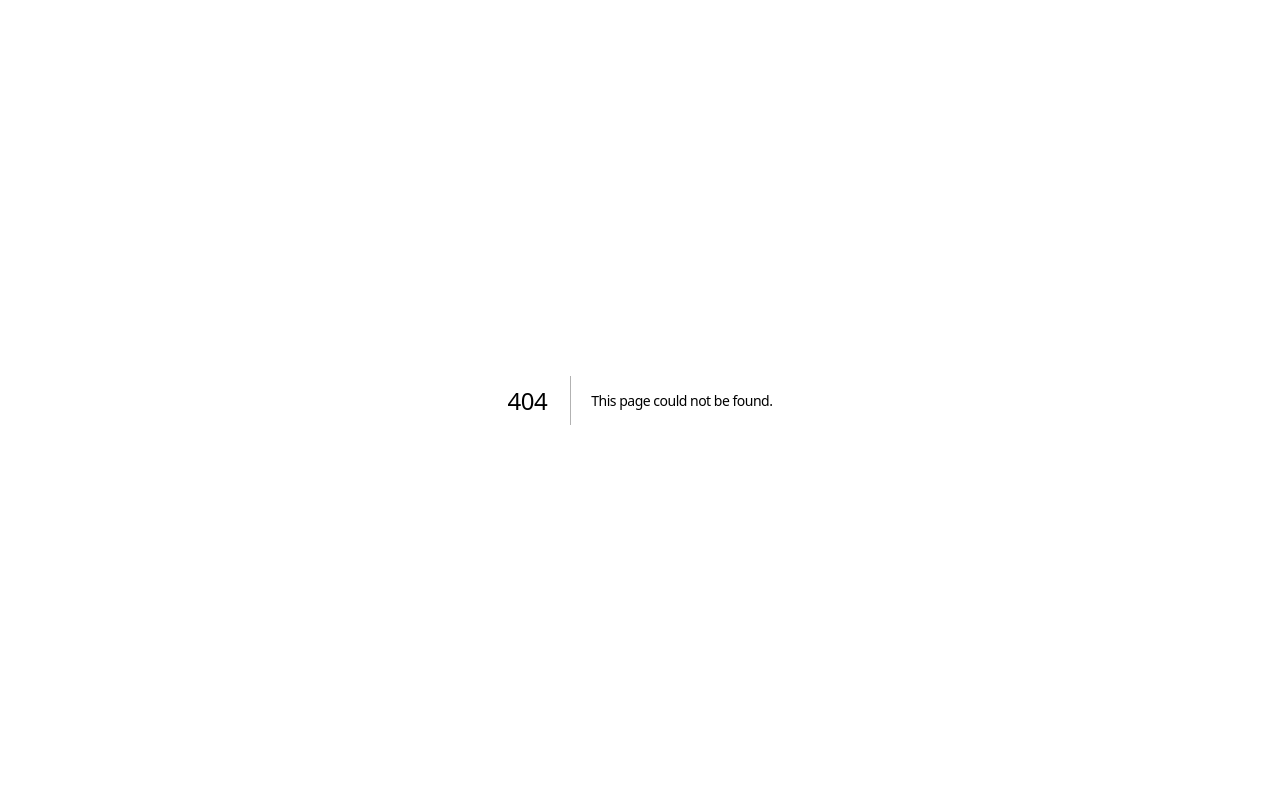
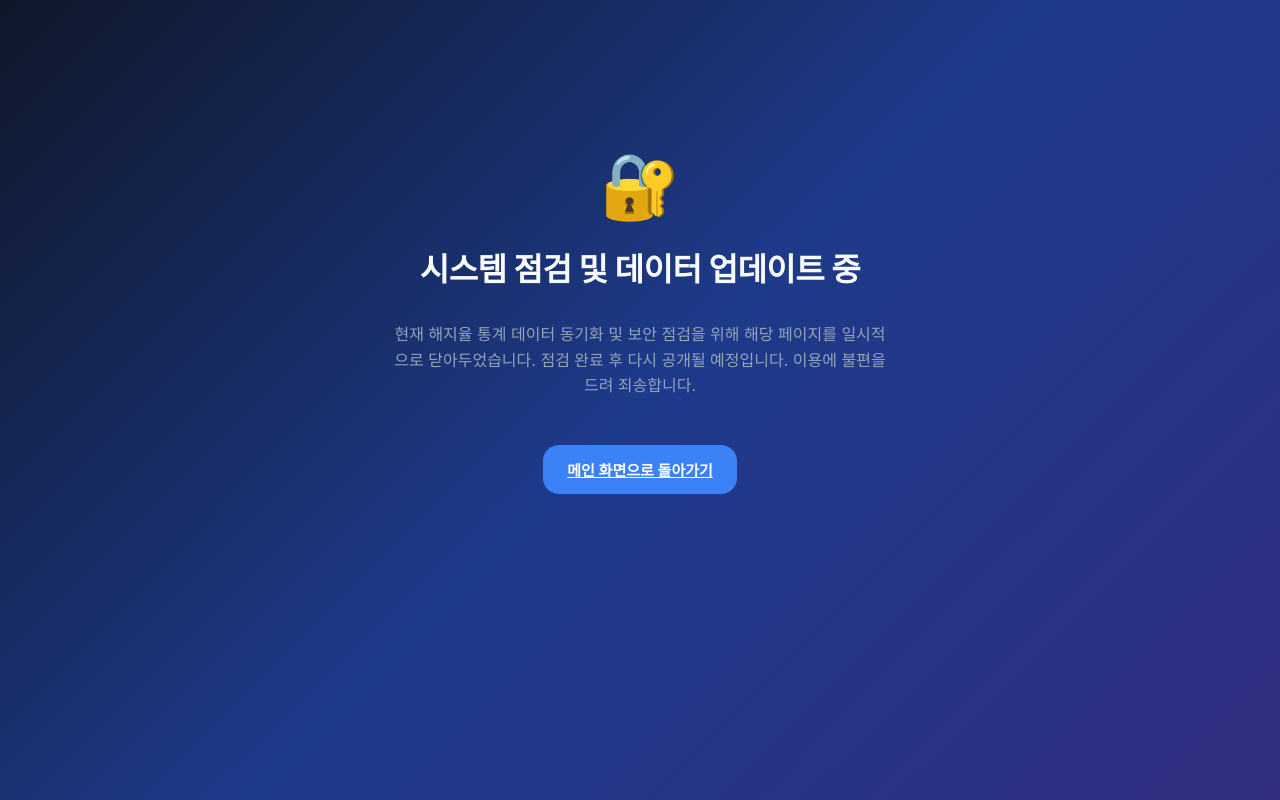
Before and after one commit to bough38-web/https-github.com-bough38-web, a Next.js app: page /analysis in a window 1280 px wide. Before the commit this address had no page. Built offline with nearby package versions, Linux system fonts and the light colour scheme; a web font is replaced by a local one.

Commit message:
feat: add churn analysis page (hidden) and update policy guide title

```diff
--- /dev/null
+++ b/app/analysis/page.tsx
@@ -0,0 +1,44 @@
+'use client';
+
+import React, { useMemo } from 'react';
+import Link from 'next/link';
+
+// Mock Data for Security Company Churn Analysis
+const monthlyData = [
+  { month: '2025-05', rate: 4.2 },
+  { month: '2025-06', rate: 4.0 },
+  { month: '2025-07', rate: 4.5 },
+  { month: '2025-08', rate: 4.8 },
+  { month: '2025-09', rate: 4.3 },
+  { month: '2025-10', rate: 4.1 },
+  { month: '2025-11', rate: 3.8 },
+  { month: '2025-12', rate: 3.5 },
+  { month: '2026-01', rate: 3.2 },
+  { month: '2026-02', rate: 3.0 },
+  { month: '2026-03', rate: 2.8 },
+  { month: '2026-04', rate: 2.5 },
+];
+
+const churnReasons = [
+  { reason: '가격 부담', value: 35, color: '#3b82f6' },
+  { reason: '서비스 불만', value: 25, color: '#60a5fa' },
+  { reason: '경쟁사 이직', value: 20, color: '#93c5fd' },
+  { reason: '폐업/이전', value: 15, color: '#bfdbfe' },
+  { reason: '기타', value: 5, color: '#eff6ff' },
+];
+
+export default function AnalysisPage() {
+  return (
+    <main style={{ display: 'flex', flexDirection: 'column', alignItems: 'center', justifyContent: 'center', minHeight: '80vh', textAlign: 'center', padding: '40px' }}>
+      <div style={{ fontSize: '64px', marginBottom: '20px' }}>🔐</div>
+      <h1 style={{ fontSize: '2rem', marginBottom: '16px' }}>시스템 점검 및 데이터 업데이트 중</h1>
+      <p style={{ color: 'var(--color-text-muted)', maxWidth: '500px', lineHeight: '1.6' }}>
+        현재 해지율 통계 데이터 동기화 및 보안 점검을 위해 해당 페이지를 일시적으로 닫아두었습니다.
+        점검 완료 후 다시 공개될 예정입니다. 이용에 불편을 드려 죄송합니다.
+      </p>
+      <Link href="/" className="btn-primary" style={{ marginTop: '30px', background: 'var(--color-primary)' }}>
+        메인 화면으로 돌아가기
+      </Link>
+    </main>
+  );
+}
--- a/components/PolicyGuide.tsx
+++ b/components/PolicyGuide.tsx
@@ -27,7 +27,7 @@ export default function PolicyGuide() {
   return (
     <details className="policy-accordion">
       <summary className="policy-summary">
-        <span className="summary-title">📖 정책안내 (접기/펼치기)</span>
+        <span className="summary-title">📖 리텐션P값 승인 정책안내 (접기/펼치기)</span>
         <span className="summary-icon">▼</span>
       </summary>
 
```
Also changed, not shown: app/page.tsx (+11 -0 lines).
